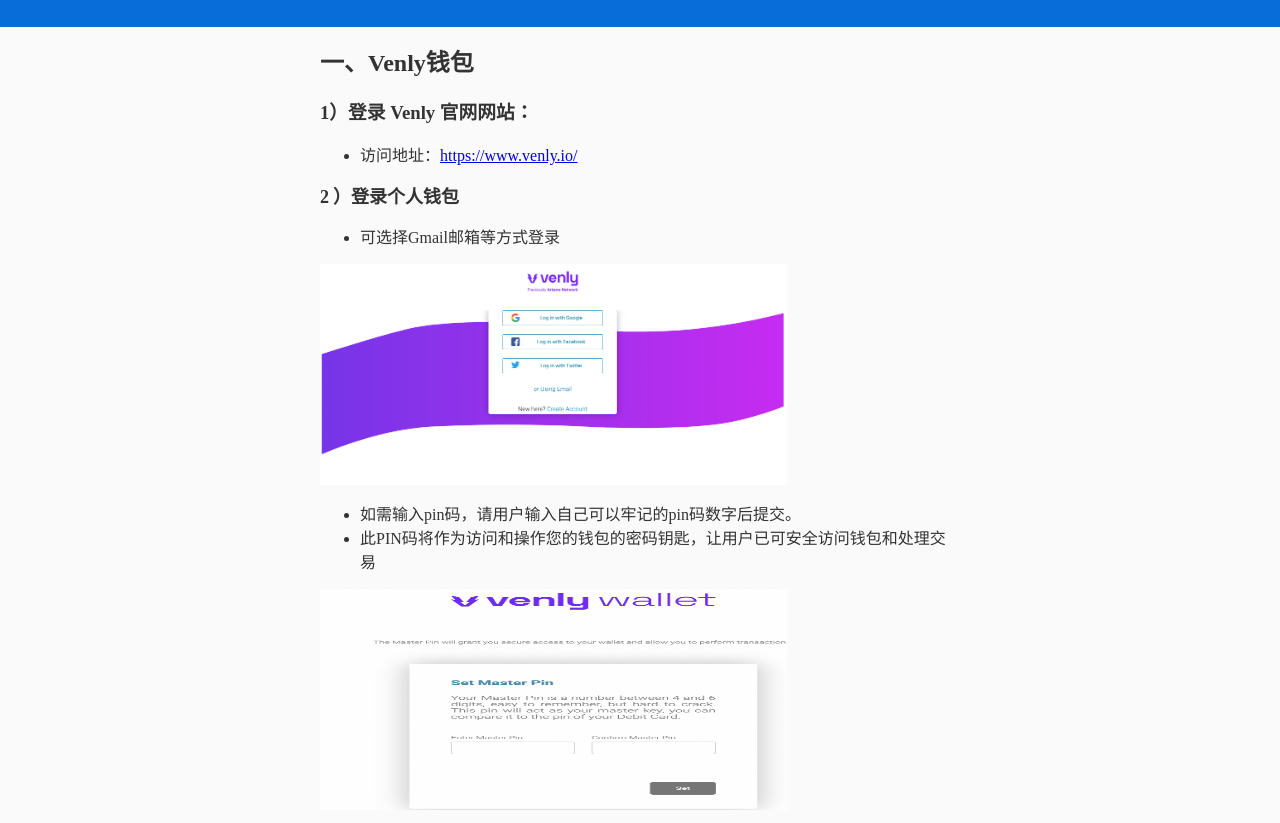
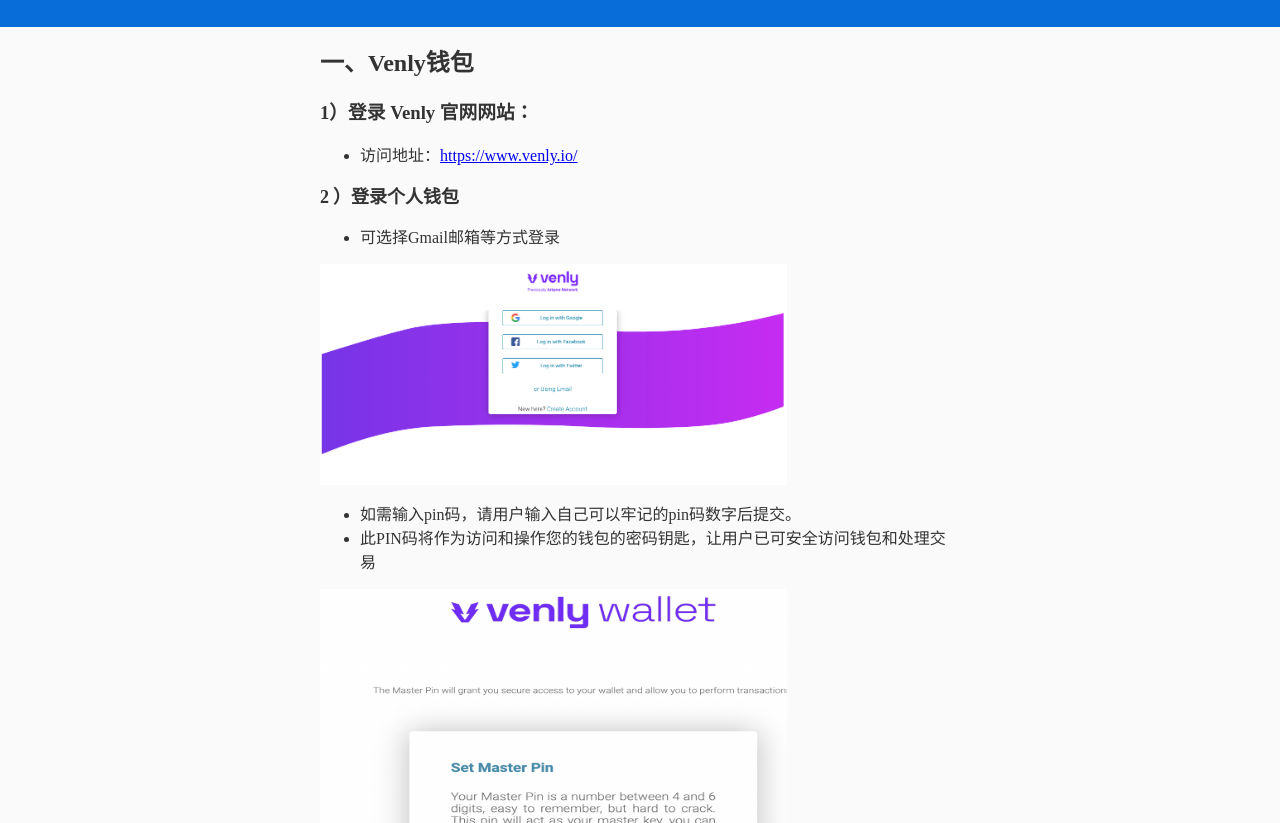
Before and after one commit to DarkWayne/NFT, a plain HTML site: page Index.html in a window 1280 px wide. Shown: the part 116-939 px from the top of the page. Drawn offline with Linux system fonts and the light colour scheme.

Commit message:
Update Index.html

```diff
--- a/Index.html
+++ b/Index.html
@@ -37,7 +37,7 @@
  <li style='text-align:left'><span style='font-size:12.0pt'>此PIN码将作为访问和操作您的钱包的密码钥匙，让用户已可安全访问钱包和处理交易</span></li>
 </ul>
 
-<p align=left style='text-align:left'><span><img style="border:0px solid;border-color:#AAAAAA;" width=467 height=221 id="图片 15"
+<p align=left style='text-align:left'><span><img style="border:0px solid;border-color:#AAAAAA;" width=467 height=421 id="图片 15"
 src="NFT-IMG/image0011.png"></span></p>
 
 
```
